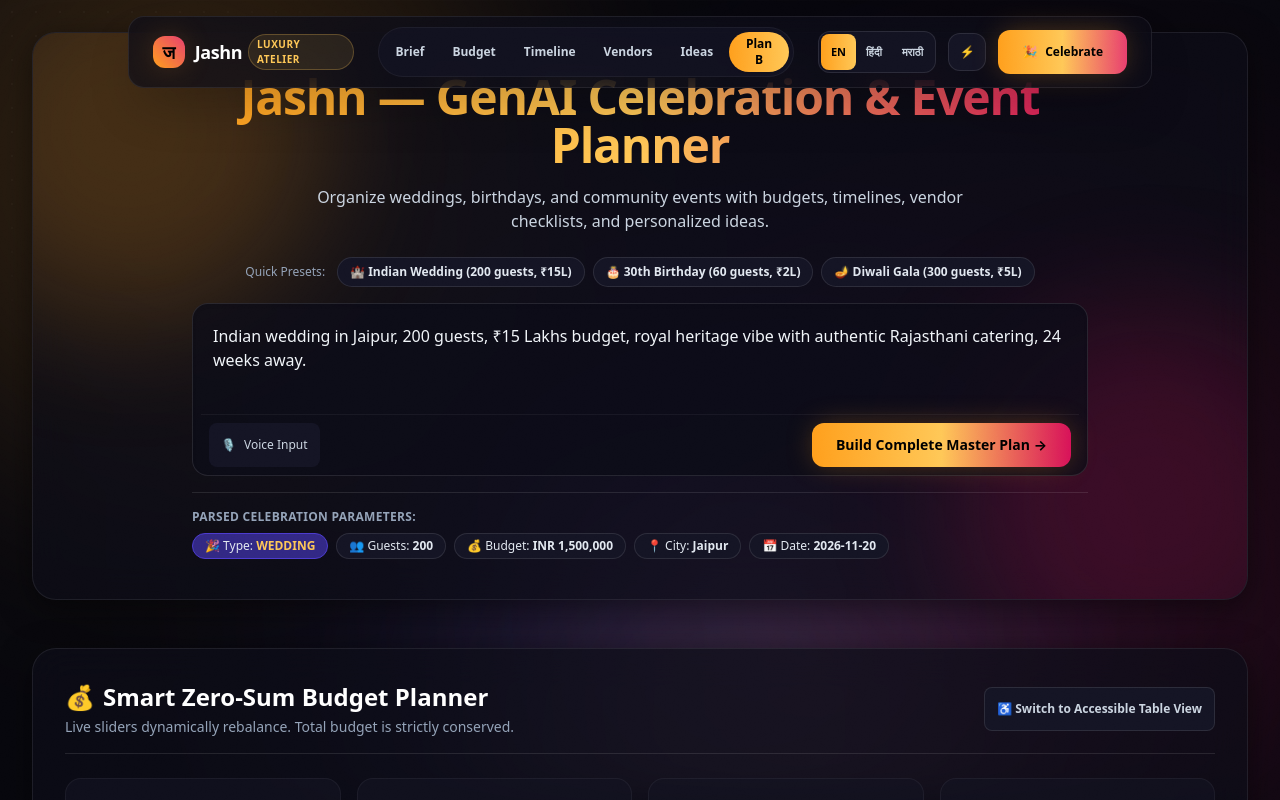
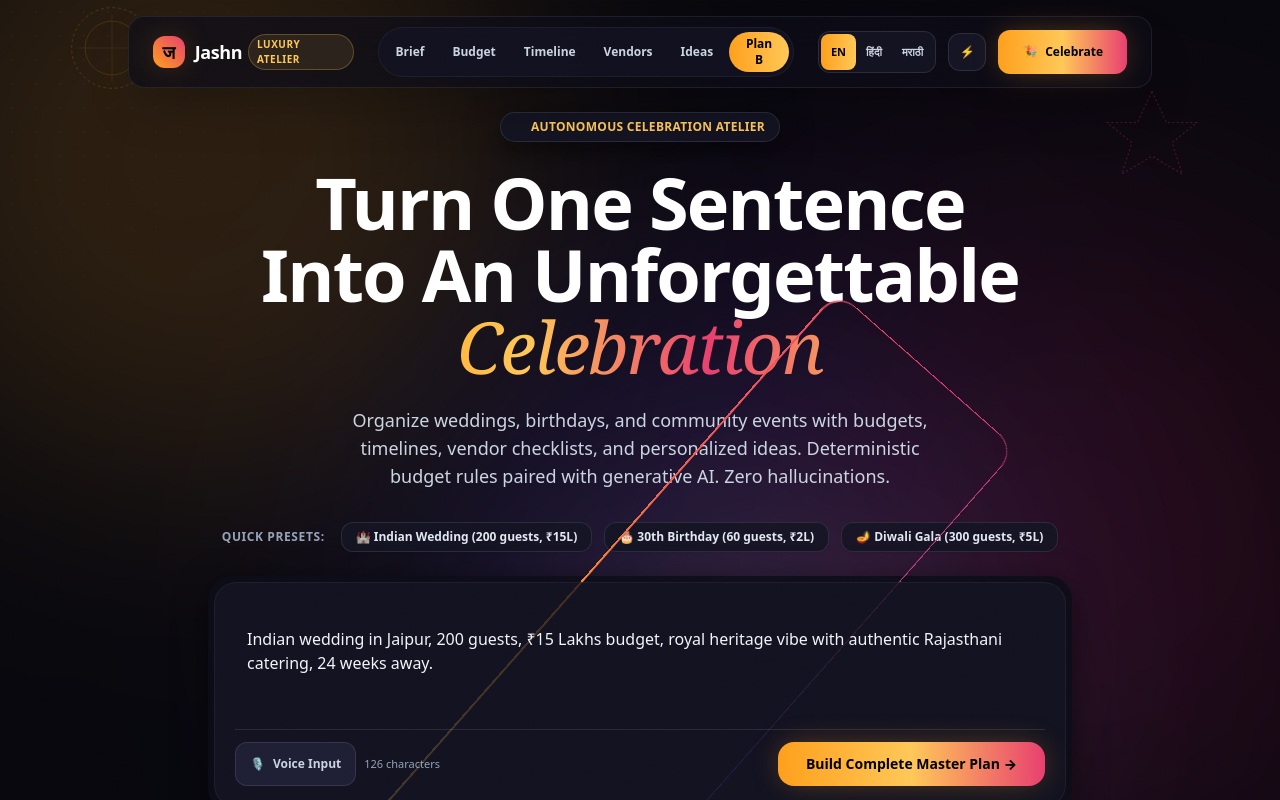
Before and after one commit to vedant-B22/jashn, a Next.js app: page / in a window 1280 px wide. Shown: the top 800 px of the page. Built offline with nearby package versions, Linux system fonts and the light colour scheme.

Commit message:
feat(ui): redesign Hero with editorial display, conic command bar, and assembly stepper

```diff
--- a/src/features/brief/BriefIntake.tsx
+++ b/src/features/brief/BriefIntake.tsx
@@ -4,6 +4,8 @@ import React, { useState, useEffect } from 'react';
 import { Locale, DICTIONARIES } from '@/lib/i18n';
 import { createSpeechRecognizer, isSpeechRecognitionSupported } from '@/lib/voice';
 import { EventBrief } from '@/engine/types';
+import { MagneticButton } from '@/components/ui/MagneticButton';
+import { SpotlightCard } from '@/components/ui/SpotlightCard';
 
 interface BriefIntakeProps {
   currentLocale: Locale;
@@ -14,10 +16,21 @@ interface BriefIntakeProps {
 }
 
 const PRESET_BRIEFS = {
-  wedding: 'Indian wedding in Jaipur, 200 guests, ₹15 Lakhs budget, royal heritage vibe with authentic Rajasthani catering, 24 weeks away.',
-  birthday: '30th birthday rooftop party in Mumbai, 60 guests, ₹2 Lakhs budget, chic modern vibe with craft cocktails and DJ, 4 weeks away.',
-  community: 'Diwali community celebration in Pune, 300 guests, ₹5 Lakhs budget, traditional cultural evening with vegetarian buffet, 12 weeks away.',
+  wedding:
+    'Indian wedding in Jaipur, 200 guests, ₹15 Lakhs budget, royal heritage vibe with authentic Rajasthani catering, 24 weeks away.',
+  birthday:
+    '30th birthday rooftop party in Mumbai, 60 guests, ₹2 Lakhs budget, chic modern vibe with craft cocktails and DJ, 4 weeks away.',
+  community:
+    'Diwali community celebration in Pune, 300 guests, ₹5 Lakhs budget, traditional cultural evening with vegetarian buffet, 12 weeks away.',
 };
+
+const ASSEMBLY_STEPS = [
+  'Understanding celebration brief & cultural constraints...',
+  'Allocating budget with zero-sum deterministic engine...',
+  'Scheduling backward timeline & critical path milestones...',
+  'Curating vendor intelligence & negotiation playbooks...',
+  'Crafting bespoke theme mood boards & explainability trace...',
+];
 
 export function BriefIntake({
   currentLocale,
@@ -31,10 +44,25 @@ export function BriefIntake({
   const [isListening, setIsListening] = useState(false);
   const [voiceAvailable, setVoiceAvailable] = useState(false);
   const [missingFieldValues, setMissingFieldValues] = useState<Record<string, string>>({});
+  const [activeStep, setActiveStep] = useState(0);
 
   useEffect(() => {
     setVoiceAvailable(isSpeechRecognitionSupported());
   }, []);
+
+  // Step through cinematic assembly sequence while loading
+  useEffect(() => {
+    if (!isLoading) {
+      setActiveStep(0);
+      return;
+    }
+
+    const interval = setInterval(() => {
+      setActiveStep((prev) => (prev < ASSEMBLY_STEPS.length - 1 ? prev + 1 : prev));
+    }, 900);
+
+    return () => clearInterval(interval);
+  }, [isLoading]);
 
   const handleVoiceToggle = () => {
     if (isListening) {
@@ -49,7 +77,7 @@ export function BriefIntake({
       },
       () => setIsListening(false),
       () => setIsListening(false),
-      currentLocale === 'hi' ? 'hi-IN' : currentLocale === 'mr' ? 'mr-IN' : 'en-IN',
+      currentLocale === 'hi' ? 'hi-IN' : currentLocale === 'mr' ? 'mr-IN' : 'en-IN'
     );
 
     if (recognizer) {
@@ -65,149 +93,253 @@ export function BriefIntake({
   };
 
   return (
-    <section aria-labelledby="intake-heading" className="relative overflow-hidden rounded-3xl glass-card p-6 sm:p-10 border border-white/10 shadow-glass">
-      {/* Mesh gradient ambient background */}
+    <section aria-labelledby="intake-heading" className="relative pt-12 sm:pt-20 pb-8 sm:pb-12 text-center">
+      {/* Floating Decorative Festive Elements (Pure SVG) */}
       <div
-        className="absolute -top-24 -left-24 w-96 h-96 bg-festive-saffron/20 rounded-full blur-3xl pointer-events-none animate-mesh"
         aria-hidden="true"
-      />
+        className="pointer-events-none absolute -top-8 left-8 w-24 h-24 opacity-20 hidden md:block animate-pulse"
+      >
+        <svg viewBox="0 0 100 100" fill="none" className="w-full h-full text-festive-saffron">
+          <circle cx="50" cy="50" r="42" stroke="currentColor" strokeWidth="1" strokeDasharray="3 3" />
+          <circle cx="50" cy="50" r="28" stroke="currentColor" strokeWidth="0.8" />
+          <path d="M50 15 L50 85 M15 50 L85 50" stroke="currentColor" strokeWidth="0.5" />
+        </svg>
+      </div>
       <div
-        className="absolute -bottom-24 -right-24 w-96 h-96 bg-festive-magenta/20 rounded-full blur-3xl pointer-events-none animate-mesh"
         aria-hidden="true"
-      />
+        className="pointer-events-none absolute top-12 right-10 w-28 h-28 opacity-25 hidden md:block"
+      >
+        <svg viewBox="0 0 100 100" fill="none" className="w-full h-full text-festive-rose">
+          <polygon points="50,10 63,38 90,38 68,56 77,84 50,68 23,84 32,56 10,38 37,38" stroke="currentColor" strokeWidth="1" strokeDasharray="2 2" />
+        </svg>
+      </div>
 
-      <div className="relative z-10 max-w-4xl mx-auto text-center space-y-4">
+      <div className="relative z-10 max-w-4xl mx-auto space-y-6 px-4">
+        {/* Subtle Category Eyebrow Pill */}
+        <div className="inline-flex items-center gap-2 px-3.5 py-1.5 rounded-full bg-surface-100/90 border border-white/10 shadow-glass">
+          <span className="w-2 h-2 rounded-full bg-festive-saffron animate-ping" aria-hidden="true" />
+          <span className="text-xs font-bold text-festive-gold tracking-wide uppercase">
+            Autonomous Celebration Atelier
+          </span>
+        </div>
+
+        {/* Hero Title with Word Blur-to-Sharp Reveal & Shimmer Accent */}
         <h1
           id="intake-heading"
-          className="text-3xl sm:text-5xl font-black tracking-tight text-transparent bg-clip-text bg-gradient-to-r from-festive-saffron via-festive-gold to-festive-magenta"
+          className="text-4xl sm:text-6xl lg:text-7xl font-black tracking-tight leading-[1.08] [text-wrap:balance]"
         >
-          {t.appTitle}
+          <span className="text-white">Turn One Sentence Into An Unforgettable </span>
+          <span className="shimmer-text font-serif italic font-normal">Celebration</span>
         </h1>
-        <p className="text-sm sm:text-base text-slate-300 max-w-2xl mx-auto leading-relaxed">
-          {t.appSubtitle}
+
+        <p className="text-base sm:text-lg text-slate-300 max-w-2xl mx-auto leading-relaxed [text-wrap:balance]">
+          {t.appSubtitle} Deterministic budget rules paired with generative AI. Zero hallucinations.
         </p>
 
-        {/* Preset Chips */}
-        <div className="pt-2 flex flex-wrap items-center justify-center gap-2" role="group" aria-label={t.presetsTitle}>
-          <span className="text-xs text-slate-400 font-medium mr-1">{t.presetsTitle}:</span>
+        {/* Preset Chips Marquee / Snap Carousel */}
+        <div
+          className="pt-2 flex flex-wrap items-center justify-center gap-2 sm:gap-3"
+          role="group"
+          aria-label={t.presetsTitle}
+        >
+          <span className="text-xs text-slate-400 font-semibold uppercase tracking-wider mr-1">
+            {t.presetsTitle}:
+          </span>
           <button
             type="button"
             onClick={() => setBriefText(PRESET_BRIEFS.wedding)}
-            className="px-3 py-1.5 text-xs font-semibold rounded-full bg-surface-100 hover:bg-surface-200 border border-white/10 text-slate-200 hover:text-festive-gold transition-colors"
+            className="px-3.5 py-1.5 text-xs font-bold rounded-xl bg-surface-100/90 hover:bg-surface-200 border border-white/10 text-slate-200 hover:text-festive-gold hover:border-festive-gold/40 transition-all active:scale-95 shadow-sm"
           >
             🏰 {t.weddingPreset}
           </button>
           <button
             type="button"
             onClick={() => setBriefText(PRESET_BRIEFS.birthday)}
-            className="px-3 py-1.5 text-xs font-semibold rounded-full bg-surface-100 hover:bg-surface-200 border border-white/10 text-slate-200 hover:text-festive-gold transition-colors"
+            className="px-3.5 py-1.5 text-xs font-bold rounded-xl bg-surface-100/90 hover:bg-surface-200 border border-white/10 text-slate-200 hover:text-festive-gold hover:border-festive-gold/40 transition-all active:scale-95 shadow-sm"
           >
             🎂 {t.birthdayPreset}
           </button>
           <button
             type="button"
             onClick={() => setBriefText(PRESET_BRIEFS.community)}
-            className="px-3 py-1.5 text-xs font-semibold rounded-full bg-surface-100 hover:bg-surface-200 border border-white/10 text-slate-200 hover:text-festive-gold transition-colors"
+            className="px-3.5 py-1.5 text-xs font-bold rounded-xl bg-surface-100/90 hover:bg-surface-200 border border-white/10 text-slate-200 hover:text-festive-gold hover:border-festive-gold/40 transition-all active:scale-95 shadow-sm"
           >
             🪔 {t.communityPreset}
           </button>
         </div>
 
-        {/* Intake Input Form */}
-        <form onSubmit={handleSubmit} className="mt-6 space-y-4 text-left">
-          <div className="relative rounded-2xl bg-surface-50/80 border border-white/10 p-2 shadow-inner focus-within:ring-2 focus-within:ring-festive-saffron transition-all">
+        {/* The Showpiece Command Bar */}
+        <form onSubmit={handleSubmit} className="mt-8 text-left">
+          <div className="conic-border-glow rounded-3xl p-1.5 bg-surface-50/90 backdrop-blur-2xl shadow-glass">
+            <div className="relative rounded-[22px] bg-surface-100/80 p-3 sm:p-5 border border-white/5 space-y-3">
               <label htmlFor="celebration-brief" className="sr-only">
                 {t.intakePlaceholder}
               </label>
+
+              {/* Scanning lightbeam during AI processing */}
+              {isLoading && (
+                <div
+                  aria-hidden="true"
+                  className="absolute inset-x-0 top-0 h-1 bg-gradient-to-r from-transparent via-festive-gold to-transparent animate-pulse"
+                />
+              )}
+
               <textarea
                 id="celebration-brief"
                 rows={3}
                 value={briefText}
                 onChange={(e) => setBriefText(e.target.value)}
                 placeholder={t.intakePlaceholder}
-              className="w-full bg-transparent p-3 text-slate-100 placeholder-slate-400 text-sm sm:text-base outline-none resize-none"
+                className="w-full bg-transparent p-2 sm:p-3 text-slate-100 placeholder-slate-400 text-sm sm:text-base outline-none resize-none leading-relaxed"
                 disabled={isLoading}
               />
 
-            <div className="flex items-center justify-between pt-2 px-2 border-t border-white/5">
-              {voiceAvailable ? (
+              {/* Action Bar inside Command Bar */}
+              <div className="flex flex-col sm:flex-row items-stretch sm:items-center justify-between gap-3 pt-3 border-t border-white/10">
+                <div className="flex items-center gap-2">
+                  {voiceAvailable && (
                     <button
                       type="button"
                       onClick={handleVoiceToggle}
                       aria-pressed={isListening}
-                  className={`inline-flex items-center space-x-2 px-3 py-1.5 rounded-lg text-xs font-medium min-h-[44px] transition-colors ${
+                      className={`relative inline-flex items-center space-x-2 px-3.5 py-2 rounded-xl text-xs font-bold min-h-[44px] transition-all ${
                         isListening
-                      ? 'bg-festive-magenta text-white animate-pulse'
-                      : 'bg-surface-100 text-slate-300 hover:text-white'
+                          ? 'bg-festive-rose text-white ring-4 ring-festive-rose/30 animate-pulse'
+                          : 'bg-surface-200 text-slate-300 hover:text-white hover:bg-surface-300 border border-white/10'
                       }`}
                     >
                       <span aria-hidden="true">{isListening ? '🔴' : '🎙️'}</span>
                       <span>{isListening ? t.listeningBtn : t.voiceStartBtn}</span>
                     </button>
-              ) : (
-                <div />
                   )}
+                  <span className="text-[11px] text-slate-400 tabular-nums">
+                    {briefText.length} characters
+                  </span>
+                </div>
 
-              <button
+                <MagneticButton
                   type="submit"
                   disabled={isLoading || !briefText.trim()}
-                className="inline-flex items-center space-x-2 px-6 py-2.5 rounded-xl font-bold text-sm bg-gradient-to-r from-festive-saffron via-festive-gold to-festive-magenta text-black shadow-glow hover:brightness-110 active:scale-95 disabled:opacity-50 disabled:cursor-not-allowed min-h-[44px] transition-all"
+                  className="w-full sm:w-auto px-7 py-3 text-sm font-black"
                 >
                   {isLoading ? (
-                  <>
-                    <span className="w-4 h-4 border-2 border-black border-t-transparent rounded-full animate-spin" aria-hidden="true" />
-                    <span>Planning Celebration...</span>
-                  </>
+                    <div className="flex items-center space-x-2">
+                      <span
+                        className="w-4 h-4 border-2 border-black border-t-transparent rounded-full animate-spin"
+                        aria-hidden="true"
+                      />
+                      <span>Assembling Plan...</span>
+                    </div>
                   ) : (
                     <span>{t.generatePlanBtn} →</span>
                   )}
-              </button>
+                </MagneticButton>
+              </div>
             </div>
           </div>
         </form>
 
-        {/* Dynamic Parameter Extraction Chips */}
-        {extractedBrief && (
-          <div className="mt-4 pt-4 border-t border-white/10 text-left space-y-2" aria-live="polite">
-            <p className="text-xs text-slate-400 font-semibold tracking-wide uppercase">
-              Parsed Celebration Parameters:
+        {/* Cinematic Assembly Sequence Progress Stepper */}
+        {isLoading && (
+          <SpotlightCard className="p-6 text-left space-y-4 border border-festive-gold/30 bg-surface-50/95 animate-fade-in">
+            <div className="flex items-center justify-between">
+              <span className="text-xs font-extrabold uppercase tracking-widest text-festive-gold flex items-center gap-2">
+                <span className="w-2.5 h-2.5 rounded-full bg-festive-gold animate-ping" />
+                Deterministic Engine Synthesis
+              </span>
+              <span className="text-xs font-bold text-slate-400 tabular-nums">
+                Step {activeStep + 1} of {ASSEMBLY_STEPS.length}
+              </span>
+            </div>
+
+            <div className="space-y-2">
+              {ASSEMBLY_STEPS.map((step, idx) => {
+                const isPast = idx < activeStep;
+                const isCurrent = idx === activeStep;
+                return (
+                  <div
+                    key={idx}
+                    className={`flex items-center space-x-3 text-xs sm:text-sm transition-all duration-300 ${
+                      isPast
+                        ? 'text-emerald-400 font-semibold'
+                        : isCurrent
+                        ? 'text-festive-gold font-bold scale-[1.01]'
+                        : 'text-slate-500'
+                    }`}
+                  >
+                    <span
+                      className={`w-5 h-5 rounded-full flex items-center justify-center text-[10px] font-bold ${
+                        isPast
+                          ? 'bg-emerald-500/20 text-emerald-300 border border-emerald-500/40'
+                          : isCurrent
+                          ? 'bg-festive-gold/20 text-festive-gold border border-festive-gold animate-pulse'
+                          : 'bg-surface-200 text-slate-500'
+                      }`}
+                    >
+                      {isPast ? '✓' : idx + 1}
+                    </span>
+                    <span>{step}</span>
+                  </div>
+                );
+              })}
+            </div>
+          </SpotlightCard>
+        )}
+
+        {/* Dynamic Parameter Extraction Chips with Glowing Rings */}
+        {extractedBrief && !isLoading && (
+          <div className="pt-2 text-left space-y-3" aria-live="polite">
+            <p className="text-xs text-slate-400 font-extrabold tracking-wider uppercase flex items-center gap-2">
+              <span className="w-1.5 h-1.5 rounded-full bg-festive-jade" />
+              Verified Celebration Parameters:
             </p>
-            <div className="flex flex-wrap gap-2">
-              <span className="px-3 py-1 text-xs font-medium rounded-full bg-festive-indigo/60 border border-festive-indigo text-slate-200">
-                🎉 Type: <strong className="text-festive-gold uppercase">{extractedBrief.eventType}</strong>
+            <div className="flex flex-wrap gap-2.5">
+              <span className="px-3.5 py-1.5 text-xs font-bold rounded-xl bg-festive-indigo/50 border border-festive-indigo text-slate-100 shadow-sm flex items-center gap-1.5">
+                <span>🎉</span> Type: <strong className="text-festive-gold uppercase">{extractedBrief.eventType}</strong>
               </span>
-              <span className="px-3 py-1 text-xs font-medium rounded-full bg-surface-100 border border-white/10 text-slate-200">
-                👥 Guests: <strong>{extractedBrief.guests}</strong>
+              <span className="px-3.5 py-1.5 text-xs font-bold rounded-xl bg-surface-100 border border-white/10 text-slate-100 shadow-sm flex items-center gap-1.5 tabular-nums">
+                <span>👥</span> Guests: <strong className="text-white">{extractedBrief.guests}</strong>
               </span>
-              <span className="px-3 py-1 text-xs font-medium rounded-full bg-surface-100 border border-white/10 text-slate-200">
-                💰 Budget: <strong>{extractedBrief.currency} {extractedBrief.budget.toLocaleString()}</strong>
+              <span className="px-3.5 py-1.5 text-xs font-bold rounded-xl bg-surface-100 border border-white/10 text-slate-100 shadow-sm flex items-center gap-1.5 tabular-nums">
+                <span>💰</span> Budget: <strong className="text-festive-gold">{extractedBrief.currency} {extractedBrief.budget.toLocaleString()}</strong>
               </span>
-              <span className="px-3 py-1 text-xs font-medium rounded-full bg-surface-100 border border-white/10 text-slate-200">
-                📍 City: <strong>{extractedBrief.city}</strong>
+              <span className="px-3.5 py-1.5 text-xs font-bold rounded-xl bg-surface-100 border border-white/10 text-slate-100 shadow-sm flex items-center gap-1.5">
+                <span>📍</span> City: <strong className="text-white">{extractedBrief.city}</strong>
               </span>
-              <span className="px-3 py-1 text-xs font-medium rounded-full bg-surface-100 border border-white/10 text-slate-200">
-                📅 Date: <strong>{extractedBrief.targetDate}</strong>
+              <span className="px-3.5 py-1.5 text-xs font-bold rounded-xl bg-surface-100 border border-white/10 text-slate-100 shadow-sm flex items-center gap-1.5 tabular-nums">
+                <span>📅</span> Date: <strong className="text-white">{extractedBrief.targetDate}</strong>
               </span>
+              {extractedBrief.dietaryConstraints?.map((diet) => (
+                <span
+                  key={diet}
+                  className="px-3.5 py-1.5 text-xs font-bold rounded-xl bg-surface-100 border border-white/10 text-emerald-300 shadow-sm flex items-center gap-1.5"
+                >
+                  <span>🥗</span> {diet}
+                </span>
+              ))}
             </div>
           </div>
         )}
 
         {/* Missing Field Follow-Up Chips */}
-        {missingFields.length > 0 && (
-          <div className="mt-3 p-3 rounded-xl bg-festive-magenta/10 border border-festive-magenta/30 text-left" role="alert">
-            <p className="text-xs font-bold text-festive-rose mb-2">
-              ⚠️ Missing Details (Click to provide):
+        {missingFields.length > 0 && !isLoading && (
+          <div
+            className="p-4 rounded-2xl bg-festive-rose/10 border border-festive-rose/30 text-left space-y-2 shadow-glow-magenta/10"
+            role="alert"
+          >
+            <p className="text-xs font-extrabold text-festive-rose uppercase tracking-wide flex items-center gap-2">
+              <span>⚠️</span> Missing Details (Provide to refine accuracy):
             </p>
-            <div className="flex flex-wrap gap-2">
+            <div className="flex flex-wrap gap-2.5">
               {missingFields.map((field) => (
-                <div key={field} className="flex items-center space-x-1">
-                  <span className="text-xs text-slate-300 font-medium capitalize">{field}:</span>
+                <div key={field} className="flex items-center space-x-1.5 bg-surface-100/90 px-3 py-1.5 rounded-xl border border-white/10">
+                  <span className="text-xs text-slate-300 font-semibold capitalize">{field}:</span>
                   <input
                     type="text"
                     placeholder={`Enter ${field}`}
                     value={missingFieldValues[field] ?? ''}
                     onChange={(e) => setMissingFieldValues((prev) => ({ ...prev, [field]: e.target.value }))}
-                    className="px-2 py-1 text-xs bg-surface-100 rounded border border-white/20 text-white outline-none focus:border-festive-gold"
+                    className="px-2 py-1 text-xs bg-surface-200 rounded-lg border border-white/20 text-white outline-none focus:border-festive-gold min-h-[32px]"
                   />
                 </div>
               ))}
```
Lines whose indentation alone changed are shown as unchanged.
